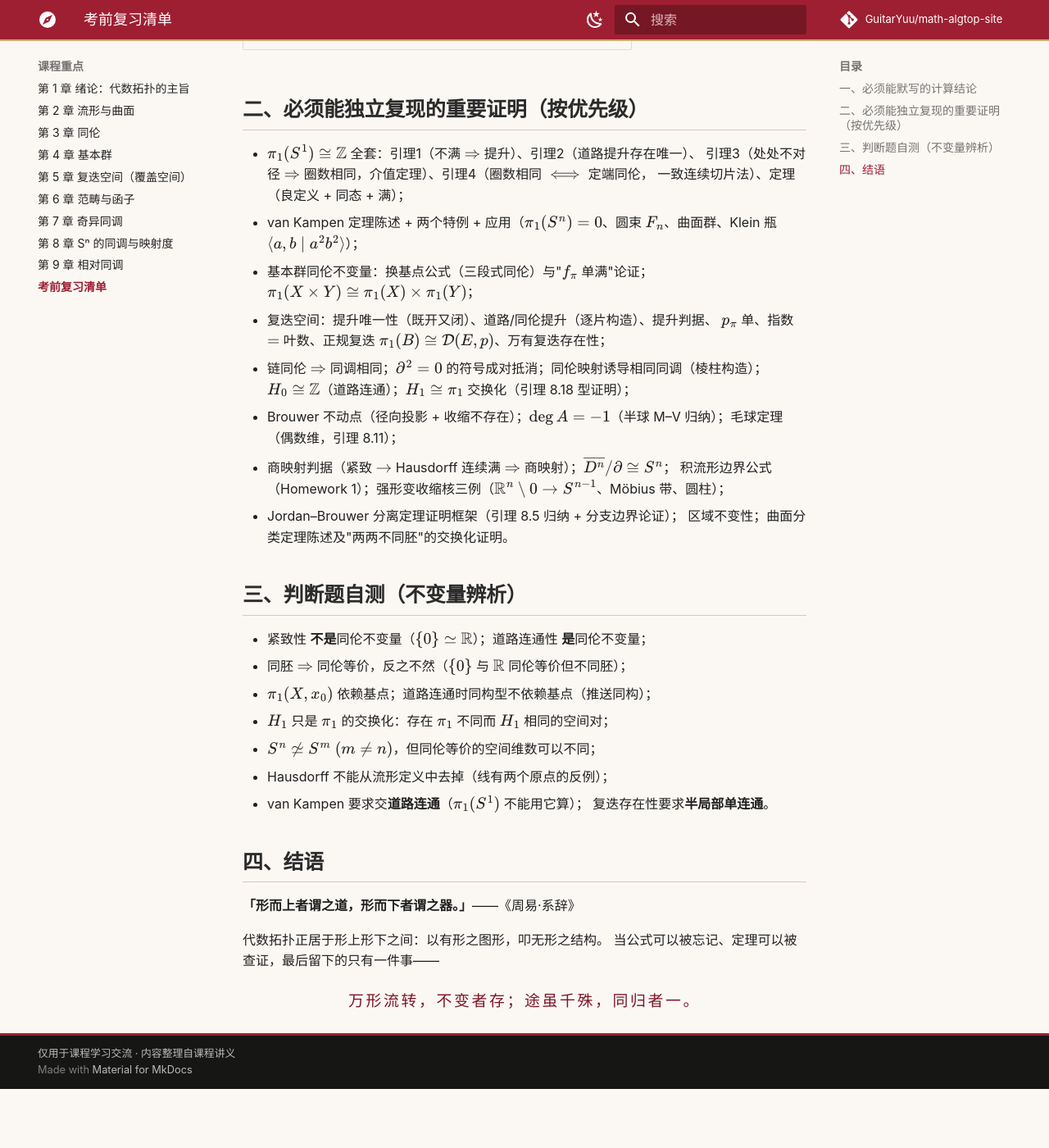
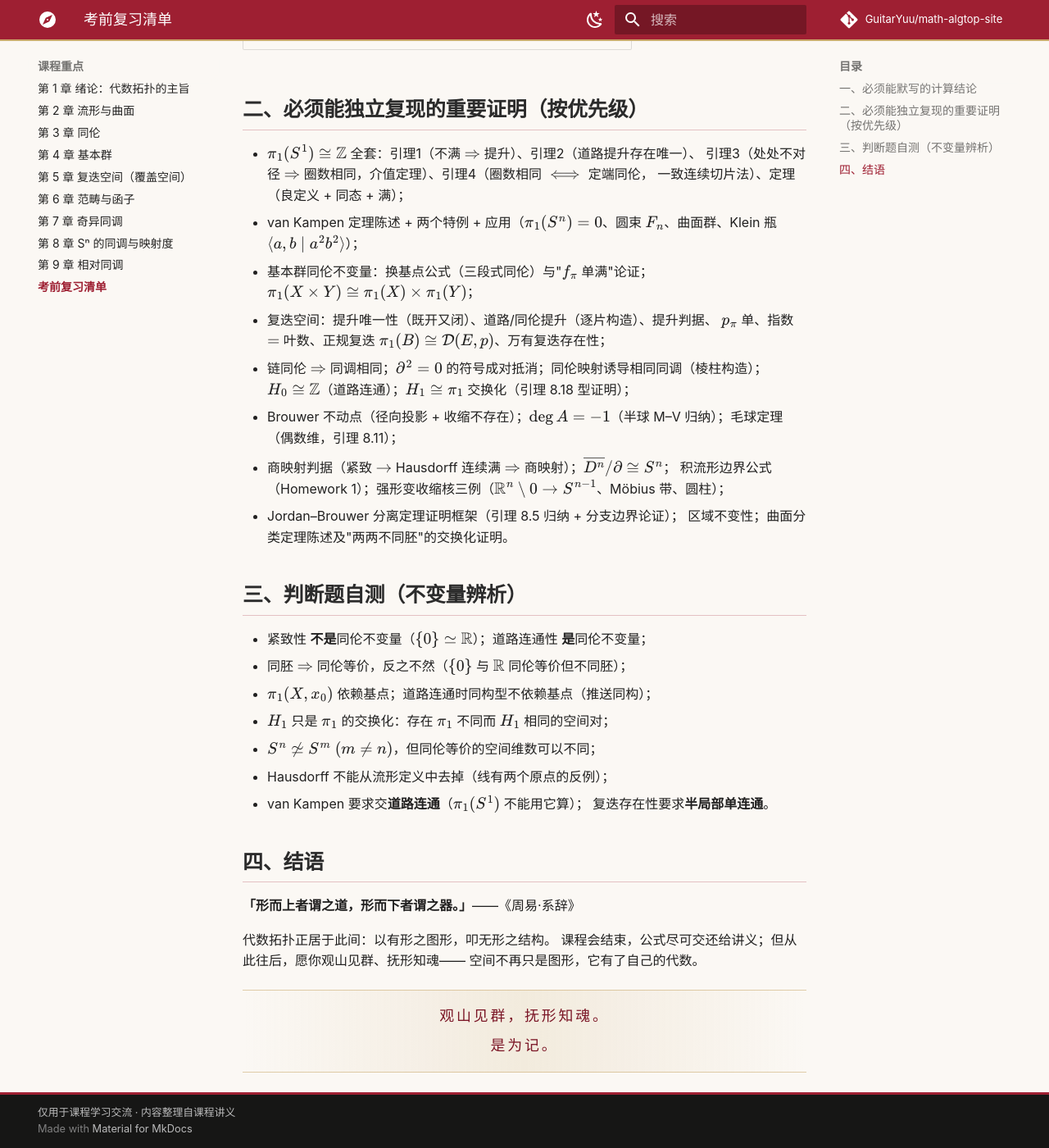
Before and after one commit to GuitarYuu/math-algtop-site, an MkDocs documentation site: the page built from docs/checklist.md, in a window 1280 px wide and 1400 px high, scrolled down 930 px. Shown: the whole window at 82% size. Built offline with MkDocs 1.6.1 and Material for MkDocs 9.7.7, drawn with Linux system fonts in a browser that asks for light colours; nearby versions of some CDN libraries; library files that are not in the unit come from our copies; comment, search, counter and statistics services are not loaded; before the commit the page ends 2258 px from its top, so only the background shows below that.

Commit message:
结语重写：形而上哲思+观山见群收束（不与首页题记重复）

```diff
--- a/build_site.py
+++ b/build_site.py
@@ -477,8 +477,8 @@ def build_checklist() -> None:
     parser = SectionParser(None, "")
     body = parser.run((LATEX_DIR / "sec10.tex").read_text(encoding="utf-8"))
     body = body.replace(
-        "*万形流转，不变者存；途虽千殊，同归者一。*",
-        '<div class="final-quote">万形流转，不变者存；途虽千殊，同归者一。</div>',
+        "*是为记。*",
+        '<div class="final-quote">观山见群，抚形知魂。<br>是为记。</div>',
     )
     head = "# 考前复习清单\n\n" + epigraph_md("温故而知新，可以为师矣。", "《论语·为政》")
     (DOCS / "checklist.md").write_text(head + body.strip() + "\n", encoding="utf-8")
--- a/docs/checklist.md
+++ b/docs/checklist.md
@@ -58,6 +58,8 @@ $H_0\cong\mathbb{Z}$（道路连通）；$H_1\cong\pi_1$ 交换化（引理 8.18
 
 **「形而上者谓之道，形而下者谓之器。」**——《周易·系辞》
 
-代数拓扑正居于形上形下之间：以有形之图形，叩无形之结构。
-当公式可以被忘记、定理可以被查证，最后留下的只有一件事——
-<div class="final-quote">万形流转，不变者存；途虽千殊，同归者一。</div>
+代数拓扑正居于此间：以有形之图形，叩无形之结构。
+课程会结束，公式尽可交还给讲义；但从此往后，愿你观山见群、抚形知魂——
+空间不再只是图形，它有了自己的代数。
+
+<div class="final-quote">观山见群，抚形知魂。<br>是为记。</div>
--- a/docs/stylesheets/sjtudocs.css
+++ b/docs/stylesheets/sjtudocs.css
@@ -482,3 +482,18 @@ body,
 [data-md-color-scheme="slate"] .md-typeset .final-quote {
   color: #d8b96a;
 }
+
+/* 结语收束句（浅色增强版） */
+.md-typeset .final-quote {
+  text-align: center;
+  font-family: "Kaiti SC", "STKaiti", "KaiTi", "Noto Serif SC", "SimSun", serif;
+  font-size: 1.12em;
+  letter-spacing: 0.16em;
+  line-height: 2;
+  color: var(--sjtu-red-deep);
+  background: linear-gradient(90deg, transparent, rgba(201, 168, 106, 0.16), transparent);
+  border-top: 1px solid rgba(201, 168, 106, 0.55);
+  border-bottom: 1px solid rgba(201, 168, 106, 0.55);
+  padding: 0.75em 1em;
+  margin-top: 1.25em;
+}
```
Also changed, not shown: 1 other file.
